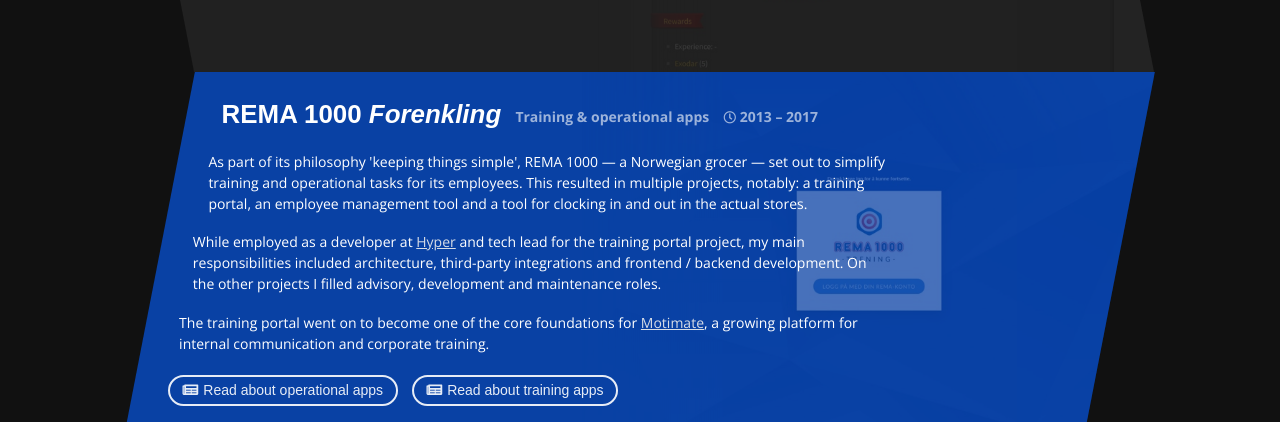
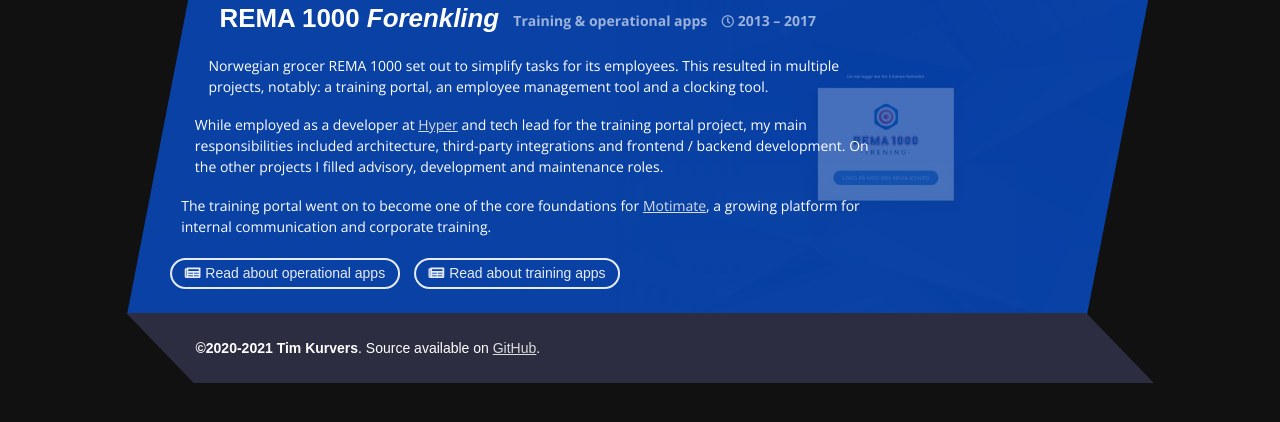
Before and after one commit to timkurvers/timkurvers.github.io, a website: page index.html in a window 1280 px wide. Shown: the part 2378-2800 px from the top of the page. After the commit the page ends 2761 px from the top, so only its background shows below. Drawn offline with nearby package versions, Linux system fonts and the light colour scheme; a web font is replaced by a local one.

Commit message:
refactor: vertically compress project panels a bit more

```diff
--- a/assets/style.css
+++ b/assets/style.css
@@ -176,7 +176,7 @@
   }
 
   .panel.skewed {
-    min-height: 24rem;
+    min-height: 23rem;
   }
 
   .panel.skewed:nth-child(1n) {
@@ -198,18 +198,18 @@
   }
 
   footer.panel:nth-child(1n) {
-    transform: skew(45deg);
+    transform: skew(44deg);
   }
 
   footer.panel:nth-child(1n) > * {
-    transform: skew(-45deg);
+    transform: skew(-44deg);
   }
 
   footer.panel:nth-child(2n) {
-    transform: skew(-45deg);
+    transform: skew(-44deg);
   }
 
   footer.panel:nth-child(2n) > * {
-    transform: skew(45deg);
+    transform: skew(44deg);
   }
 }
--- a/index.html
+++ b/index.html
@@ -287,10 +287,8 @@
             <span class="time-frame"><i class="far fa-clock"></i> 2013 – 2017</span>
           </h2>
           <p>
-            As part of its philosophy 'keeping things simple', REMA 1000 — a Norwegian grocer — set
-            out to simplify training and operational tasks for its employees. This resulted in multiple
-            projects, notably: a training portal, an employee management tool and a tool for clocking
-            in and out in the actual stores.
+            Norwegian grocer REMA 1000 set out to simplify tasks for its employees. This resulted in multiple
+            projects, notably: a training portal, an employee management tool and a clocking tool.
           </p>
           <p>
             While employed as a developer at <a href="https://hyperredink.no">Hyper</a> and tech lead
```
